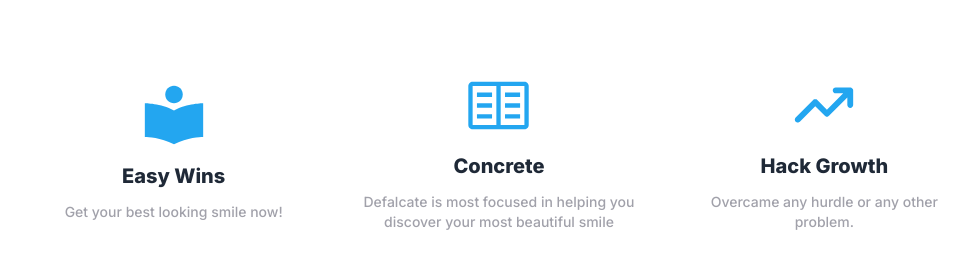
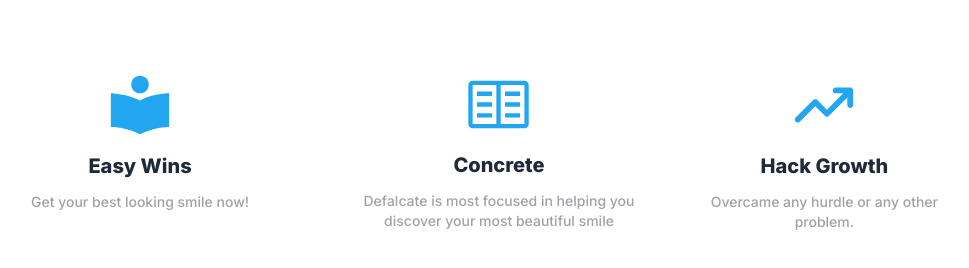
Before and after one commit to felix1251/ecommerce-web, a Next.js app: page / in a window 1280 px wide. Shown: the part 1439-1707 px from the top of the page, without its empty margins (141-1110 px from the left). Built offline with nearby package versions, Linux system fonts and the light colour scheme; no server answers.

Commit message:
adjust note componet style

```diff
--- a/components/molecules/NotesSection.tsx
+++ b/components/molecules/NotesSection.tsx
@@ -4,7 +4,7 @@ const NotesSection: React.FunctionComponent = () => {
   return (
     <section className="py-16 margin-small-screen flex flex-col w-full">
       <SectionDescription />
-      <div className="my-20 grid grid-cols-3 w-full gap-10">
+      <div className="my-20 grid grid-cols-3 place-items-start w-full gap-10">
         <Note
           imgUrl="/book-reader.svg"
           label="Easy Wins"
```
